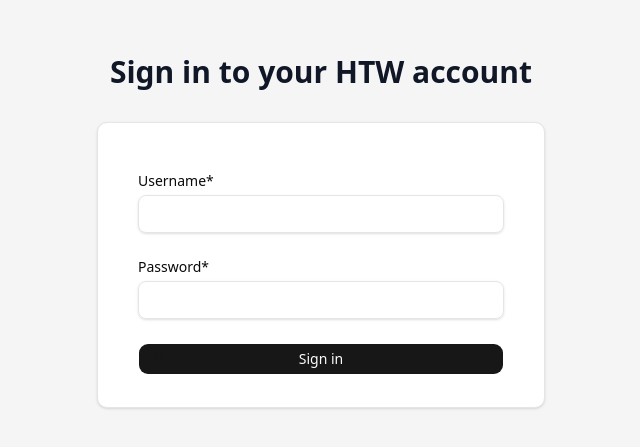
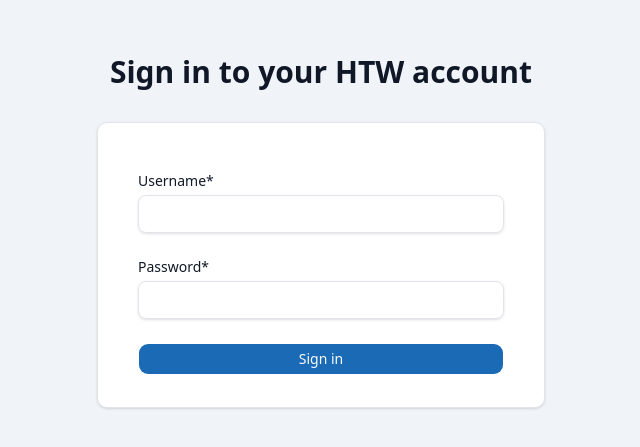
Before and after one commit to justingebert/ocean, a React (Vite) app in the folder frontend/: page /login in a window 1280 px wide. Shown: the part 181-628 px from the top of the page, without its empty margins (319-959 px from the left). Built offline with nearby package versions, Linux system fonts and the light colour scheme; no server answers; a web font is replaced by a local one.

Commit message:
feat(frontend): new ocean theme palette

```diff
--- a/frontend/src/index.css
+++ b/frontend/src/index.css
@@ -5,49 +5,50 @@
 @custom-variant dark (&:is(.dark *));
 
 :root {
-  --background: oklch(1 0 0);
-  --foreground: oklch(0.145 0 0);
+  /* Ocean palette — slate-tinted neutrals (hue ~255), ocean-blue primary, teal accent. */
+  --background: oklch(0.99 0.004 255);
+  --foreground: oklch(0.21 0.03 258);
 
   --card: oklch(1 0 0);
-  --card-foreground: oklch(0.145 0 0);
+  --card-foreground: oklch(0.21 0.03 258);
   --popover: oklch(1 0 0);
-  --popover-foreground: oklch(0.145 0 0);
+  --popover-foreground: oklch(0.21 0.03 258);
 
-  --primary: oklch(0.205 0 0);
-  --primary-hover: oklch(0.443 0.11 240.79);
-  --primary-foreground: oklch(0.985 0 0);
+  --primary: oklch(0.52 0.14 252);
+  --primary-hover: oklch(0.45 0.135 252);
+  --primary-foreground: oklch(0.985 0.005 255);
 
-  --secondary: oklch(0.97 0 0);
-  --secondary-hover: oklch(0.968 0.007 247.896);
-  --secondary-foreground: oklch(0.205 0 0);
+  --secondary: oklch(0.965 0.008 255);
+  --secondary-hover: oklch(0.94 0.012 255);
+  --secondary-foreground: oklch(0.28 0.03 258);
 
-  --muted: oklch(0.97 0 0);
-  --muted-foreground: oklch(0.556 0 0);
-  --accent: oklch(0.97 0 0);
-  --accent-foreground: oklch(0.205 0 0);
+  --muted: oklch(0.965 0.008 255);
+  --muted-foreground: oklch(0.52 0.025 255);
+  --accent: oklch(0.95 0.02 245);
+  --accent-foreground: oklch(0.30 0.05 255);
 
   --destructive: oklch(0.577 0.245 27.325);
   --destructive-hover: oklch(0.505 0.213 27.518);
   --destructive-ring: oklch(0.637 0.237 25.331);
   --destructive-foreground: #ffffff;
 
-  --border: oklch(0.922 0 0);
-  --input: oklch(0.922 0 0);
-  --ring: oklch(0.708 0 0);
+  --border: oklch(0.92 0.008 255);
+  --input: oklch(0.92 0.008 255);
+  --ring: oklch(0.52 0.14 252);
 
-  --sidebar: oklch(0.985 0 0);
-  --sidebar-hover: oklch(0.951 0.026 236.824);
-  --sidebar-accent: oklch(0.97 0 0);
-  --sidebar-foreground: oklch(0.145 0 0);
-  --sidebar-accent-foreground: oklch(0.205 0 0);
-  --sidebar-icon: oklch(0.554 0.046 257.417);
-  --sidebar-border: oklch(0.922 0 0);
-  --sidebar-ring: oklch(0.708 0 0);
+  --sidebar: oklch(0.985 0.005 255);
+  --sidebar-hover: oklch(0.95 0.02 245);
+  --sidebar-accent: oklch(0.95 0.02 245);
+  --sidebar-foreground: oklch(0.30 0.03 258);
+  --sidebar-accent-foreground: oklch(0.30 0.05 255);
+  --sidebar-icon: oklch(0.55 0.03 255);
+  --sidebar-border: oklch(0.92 0.008 255);
+  --sidebar-ring: oklch(0.52 0.14 252);
 
-  --success: oklch(0.627 0.194 149.214);
+  --success: oklch(0.627 0.19 150);
   --success-foreground: #ffffff;
-  --warning: oklch(0.681 0.162 75.834);
-  --warning-foreground: oklch(0.129 0.042 264.695);
+  --warning: oklch(0.75 0.15 80);
+  --warning-foreground: oklch(0.21 0.03 258);
 
   --color-indigo-100: oklch(0.951 0.026 236.824);
   --color-indigo-200: oklch(0.901 0.058 230.902);
@@ -65,14 +66,14 @@
   --color-blue-600: var(--primary);
   --color-blue-700: var(--primary-hover);
   --color-blue-900: oklch(0.208 0.042 265.755);
-  --chart-1: oklch(0.87 0 0);
-  --chart-2: oklch(0.556 0 0);
-  --chart-3: oklch(0.439 0 0);
-  --chart-4: oklch(0.371 0 0);
-  --chart-5: oklch(0.269 0 0);
+  --chart-1: oklch(0.45 0.14 255);
+  --chart-2: oklch(0.58 0.14 240);
+  --chart-3: oklch(0.68 0.11 200);
+  --chart-4: oklch(0.70 0.13 160);
+  --chart-5: oklch(0.78 0.12 85);
   --radius: 0.625rem;
-  --sidebar-primary: oklch(0.205 0 0);
-  --sidebar-primary-foreground: oklch(0.985 0 0);
+  --sidebar-primary: oklch(0.58 0.11 205);
+  --sidebar-primary-foreground: oklch(0.985 0.005 255);
 }
 
 @theme inline {
@@ -137,37 +138,48 @@
 }
 
 .dark {
-  --background: oklch(0.145 0 0);
-  --foreground: oklch(0.985 0 0);
-  --card: oklch(0.205 0 0);
-  --card-foreground: oklch(0.985 0 0);
-  --popover: oklch(0.205 0 0);
-  --popover-foreground: oklch(0.985 0 0);
-  --primary: oklch(0.922 0 0);
-  --primary-foreground: oklch(0.205 0 0);
-  --secondary: oklch(0.269 0 0);
-  --secondary-foreground: oklch(0.985 0 0);
-  --muted: oklch(0.269 0 0);
-  --muted-foreground: oklch(0.708 0 0);
-  --accent: oklch(0.269 0 0);
-  --accent-foreground: oklch(0.985 0 0);
+  --background: oklch(0.18 0.02 258);
+  --foreground: oklch(0.96 0.006 255);
+  --card: oklch(0.22 0.022 258);
+  --card-foreground: oklch(0.96 0.006 255);
+  --popover: oklch(0.22 0.022 258);
+  --popover-foreground: oklch(0.96 0.006 255);
+  --primary: oklch(0.60 0.15 252);
+  --primary-hover: oklch(0.66 0.14 252);
+  --primary-foreground: oklch(0.985 0.005 255);
+  --secondary: oklch(0.27 0.022 258);
+  --secondary-hover: oklch(0.31 0.026 258);
+  --secondary-foreground: oklch(0.96 0.006 255);
+  --muted: oklch(0.27 0.022 258);
+  --muted-foreground: oklch(0.70 0.02 255);
+  --accent: oklch(0.30 0.03 250);
+  --accent-foreground: oklch(0.96 0.006 255);
   --destructive: oklch(0.704 0.191 22.216);
+  --destructive-hover: oklch(0.75 0.18 22.216);
+  --destructive-ring: oklch(0.637 0.237 25.331);
+  --destructive-foreground: #ffffff;
+  --success: oklch(0.68 0.17 150);
+  --success-foreground: oklch(0.18 0.02 258);
+  --warning: oklch(0.80 0.14 80);
+  --warning-foreground: oklch(0.18 0.02 258);
   --border: oklch(1 0 0 / 10%);
-  --input: oklch(1 0 0 / 15%);
-  --ring: oklch(0.556 0 0);
-  --chart-1: oklch(0.87 0 0);
-  --chart-2: oklch(0.556 0 0);
-  --chart-3: oklch(0.439 0 0);
-  --chart-4: oklch(0.371 0 0);
-  --chart-5: oklch(0.269 0 0);
-  --sidebar: oklch(0.205 0 0);
-  --sidebar-foreground: oklch(0.985 0 0);
-  --sidebar-primary: oklch(0.488 0.243 264.376);
-  --sidebar-primary-foreground: oklch(0.985 0 0);
-  --sidebar-accent: oklch(0.269 0 0);
-  --sidebar-accent-foreground: oklch(0.985 0 0);
+  --input: oklch(1 0 0 / 14%);
+  --ring: oklch(0.60 0.14 252);
+  --chart-1: oklch(0.55 0.14 255);
+  --chart-2: oklch(0.65 0.13 240);
+  --chart-3: oklch(0.72 0.11 200);
+  --chart-4: oklch(0.74 0.13 160);
+  --chart-5: oklch(0.80 0.12 85);
+  --sidebar: oklch(0.20 0.02 258);
+  --sidebar-hover: oklch(0.28 0.026 255);
+  --sidebar-foreground: oklch(0.92 0.006 255);
+  --sidebar-primary: oklch(0.64 0.11 205);
+  --sidebar-primary-foreground: oklch(0.18 0.02 258);
+  --sidebar-accent: oklch(0.28 0.026 255);
+  --sidebar-accent-foreground: oklch(0.96 0.006 255);
+  --sidebar-icon: oklch(0.68 0.02 255);
   --sidebar-border: oklch(1 0 0 / 10%);
-  --sidebar-ring: oklch(0.556 0 0);
+  --sidebar-ring: oklch(0.60 0.14 252);
 }
 
 @layer base {
```
